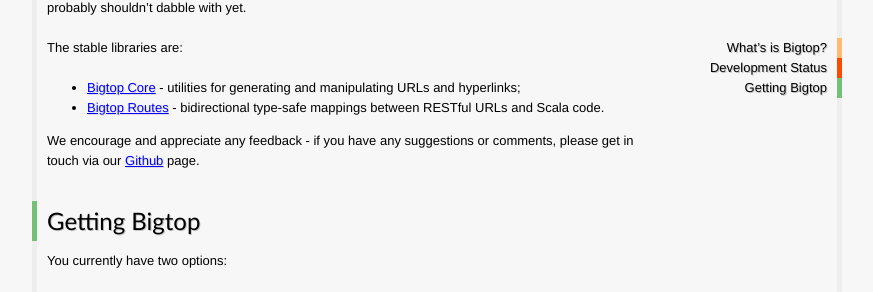
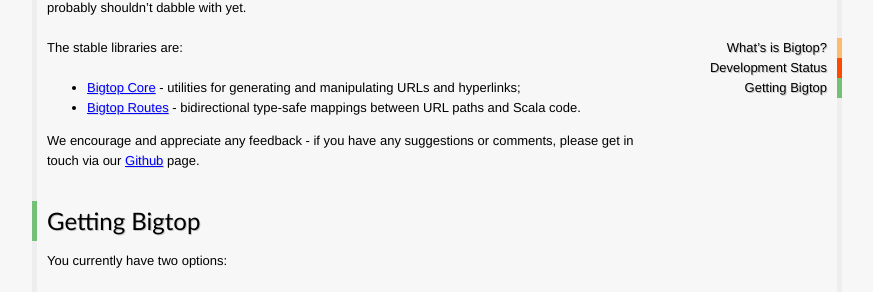
Before and after one commit to bigtop/bigtopweb.com, a Jekyll site: the page built from index.md, in a window 1280 px wide and 1160 px high. Shown: the part 322-614 px from the top of the window, without its empty margins (203-1076 px from the left). Built offline with Jekyll 4.4.1, drawn with Linux system fonts in a browser that asks for light colours; nearby versions of some CDN libraries; Markdown is read by kramdown in place of the engine named in the settings.

Commit message:
Incorrect terminology

```diff
--- a/index.md
+++ b/index.md
@@ -16,7 +16,7 @@
 The stable libraries are:
 
  - [Bigtop Core](/core) - utilities for generating and manipulating URLs and hyperlinks;
- - [Bigtop Routes](/routes) - bidirectional type-safe mappings between RESTful URLs and Scala code.
+ - [Bigtop Routes](/routes) - bidirectional type-safe mappings between URL paths and Scala code.
 
 We encourage and appreciate any feedback - if you have any suggestions or comments, please get in touch via our [Github] page.
 
```
